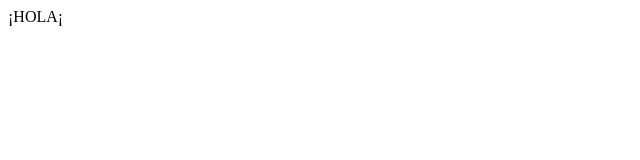
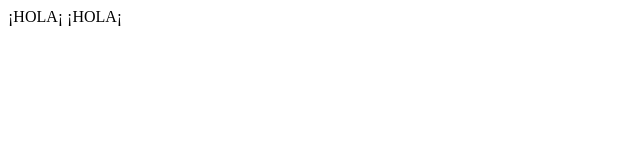
Before and after one commit to Leidy23/UNAD2018, a plain HTML site: page index.html in a window 1280 px wide. Shown: the full height of the page, 0-640 px from the left. Drawn offline with Linux system fonts and the light colour scheme.

Commit message:
Cambio2
Colocación de ¡HOLA¡

```diff
--- a/index.html
+++ b/index.html
@@ -5,5 +5,6 @@
 </head>
 <body>
 ¡HOLA¡
+¡HOLA¡
 </body>
 </html>
```
